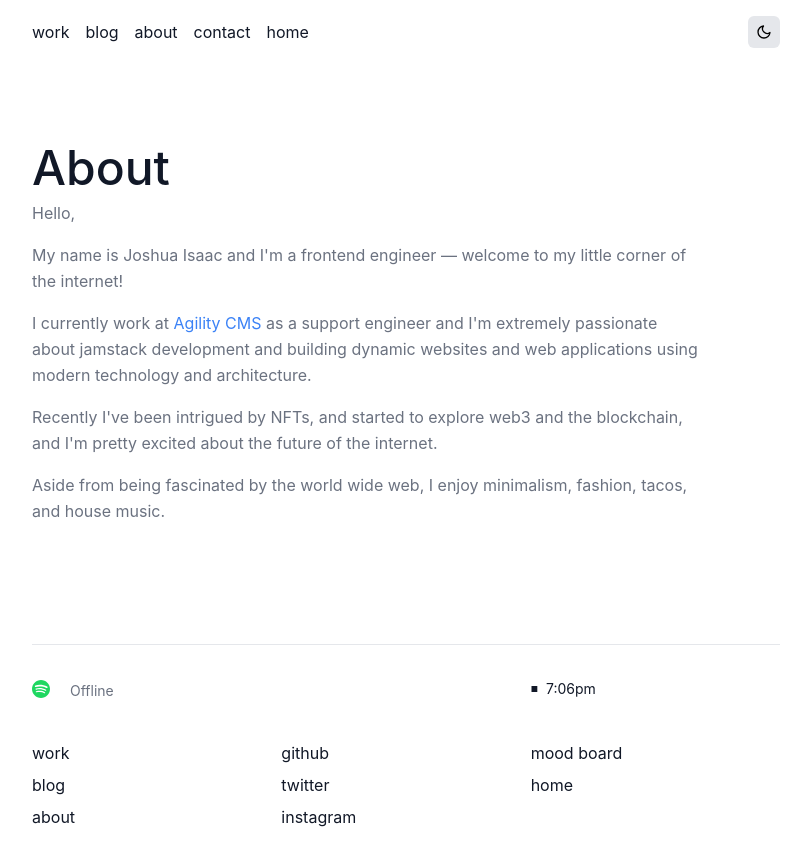
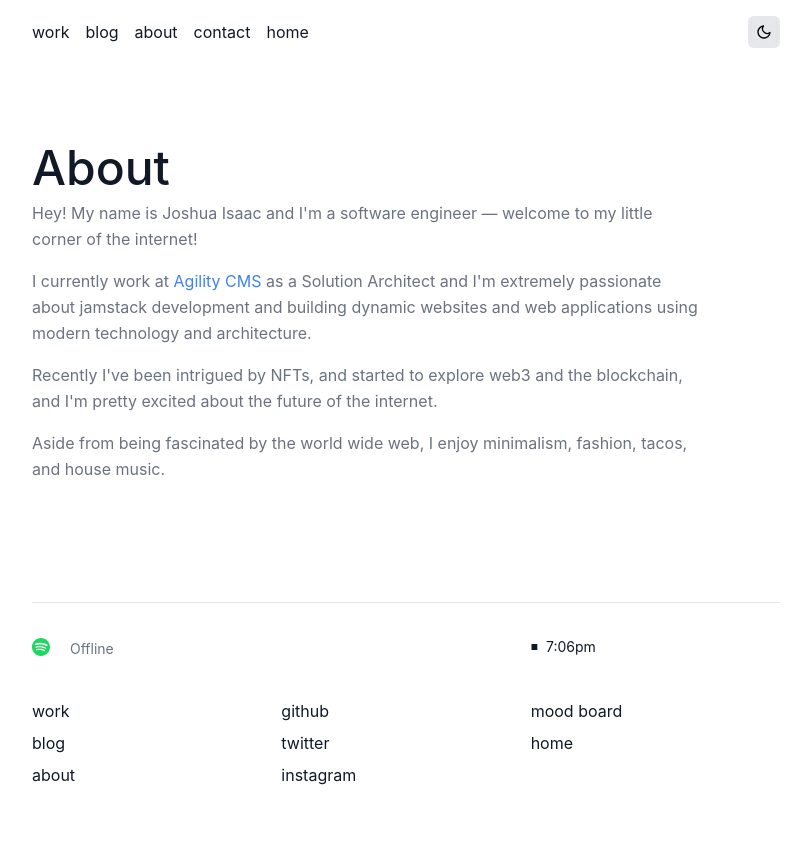
Before and after one commit to joshua-isaac/joshua, a Next.js app: page /about in a window 1280 px wide. Shown: the whole page, without its empty margins (234-1045 px from the left). After the commit the page ends 819 px from the top, so only its background shows below. Built offline with nearby package versions, Linux system fonts and the light colour scheme; no server answers.

Commit message:
Update about.js

```diff
--- a/pages/about.js
+++ b/pages/about.js
@@ -6,10 +6,7 @@ const About = () => {
   const text = (
     <div className="max-w-2xl">
       <p className="text-gray-500 dark:text-gray-400 leading-relaxed mb-4">
-        Hello,
-      </p>
-      <p className="text-gray-500 dark:text-gray-400 leading-relaxed mb-4">
-        My name is Joshua Isaac and I{"'"}m a frontend engineer — welcome to my
+        Hey! My name is Joshua Isaac and I{"'"}m a software engineer — welcome to my
         little corner of the internet!
       </p>
       <p className="text-gray-500 dark:text-gray-400 leading-relaxed mb-4">
@@ -23,7 +20,7 @@ const About = () => {
         >
           Agility CMS
         </a>{" "}
-        as a support engineer and I{"'"}m extremely passionate about jamstack
+        as a Solution Architect and I{"'"}m extremely passionate about jamstack
         development and building dynamic websites and web applications using
         modern technology and architecture.
       </p>
```
